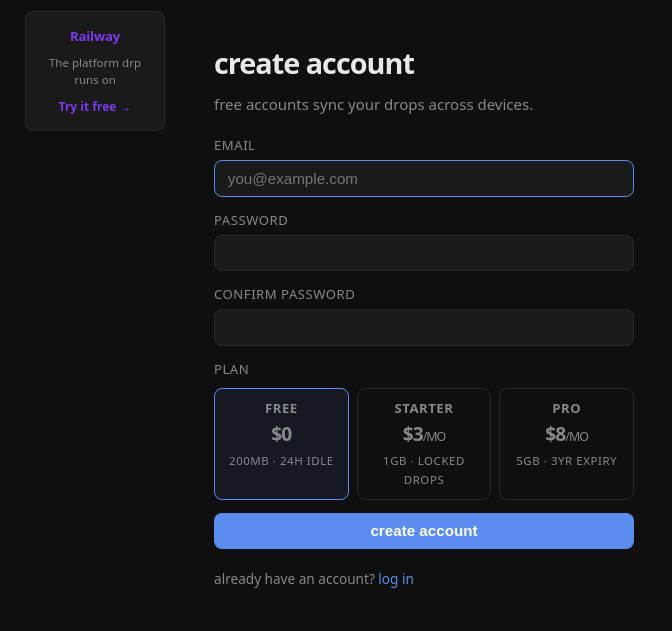
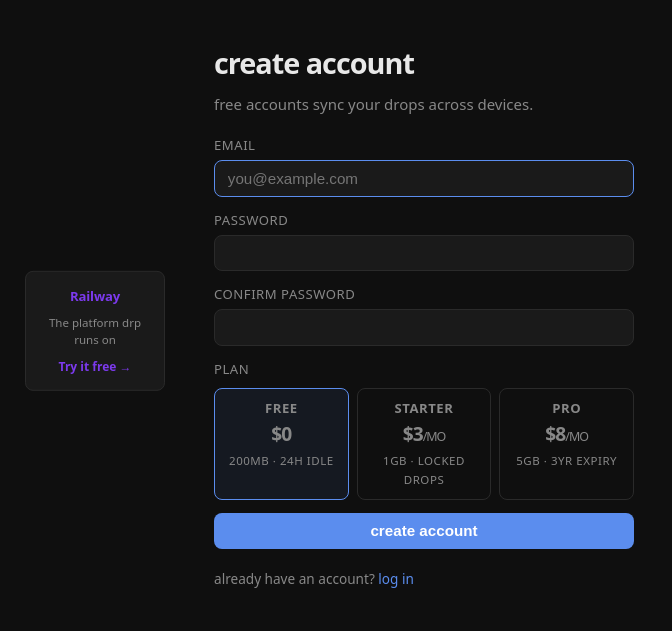
Before and after one commit to Vic-Nas/drp, a Django app: page /auth/register/ in a window 1280 px wide. Shown: the part 69-700 px from the top of the page, without its empty margins (0-672 px from the left). Run offline with Django 5.2, Linux system fonts and the light colour scheme.

Commit message:
Centering ads

```diff
--- a/project/static/css/ads.css
+++ b/project/static/css/ads.css
@@ -14,7 +14,8 @@
   display: none; /* hidden by default; shown only at wide viewports below */
   position: fixed;
   /* Align vertically: below sticky header (~57px) + comfortable gap */
-  top: 80px;
+  top: 50%;
+  transform: translateY(-50%);
   /* Center within the left gutter.
      Gutter width = (100vw - 900px) / 2
      Rail width   = 140px
```
